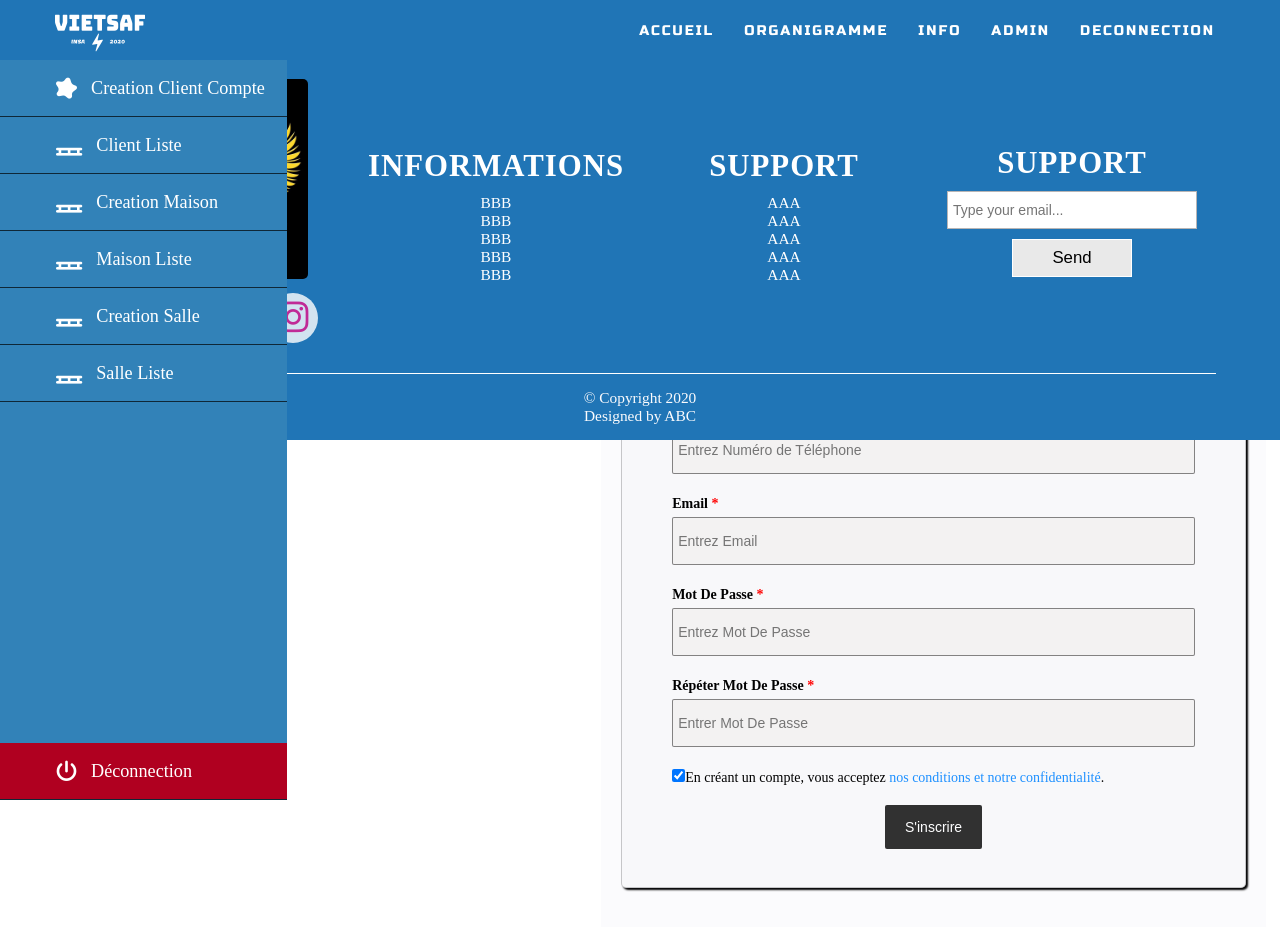
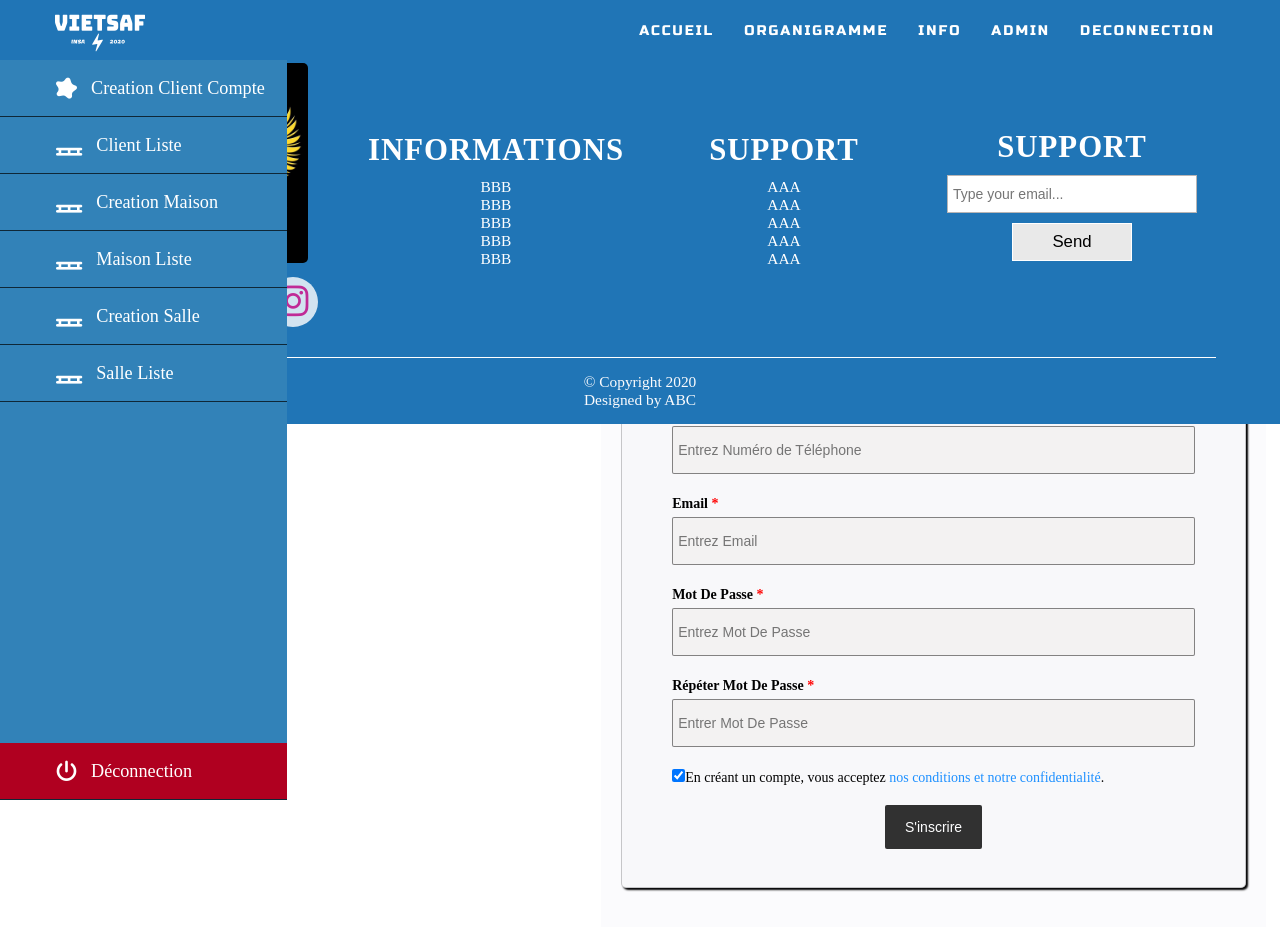
Before and after one commit to TrieuBui1006/awaei-demo, a PHP site: page /sinscrire.php in a window 1280 px wide. Shown: the top 927 px of the page. Run offline with PHP 8.4, Linux system fonts and the light colour scheme; the visitor is signed in with stand-in values (Sample User, id 1); some libraries are stand-ins or nearby versions.

Commit message:
Update sinscrire theo y trieu

```diff
--- a/sinscrire.php
+++ b/sinscrire.php
@@ -133,19 +133,11 @@ if ($_SESSION['role_utilisateur'] != 1 || !$_SESSION['id_utilisateur']) {
         </main>
     </section>
 
-<<<<<<< HEAD
-    <!------------------------------------Body - END------------------------------------------>
-
-</body>
-=======
     <!--footer-->
     <!-- test -->
-    <!-- test2 -->
-    <!-- test 3 -->
     <?php
     require_once('utils/footer.php');
     ?>
 </body>
->>>>>>> 0509df4... test
 
 </html>
```
